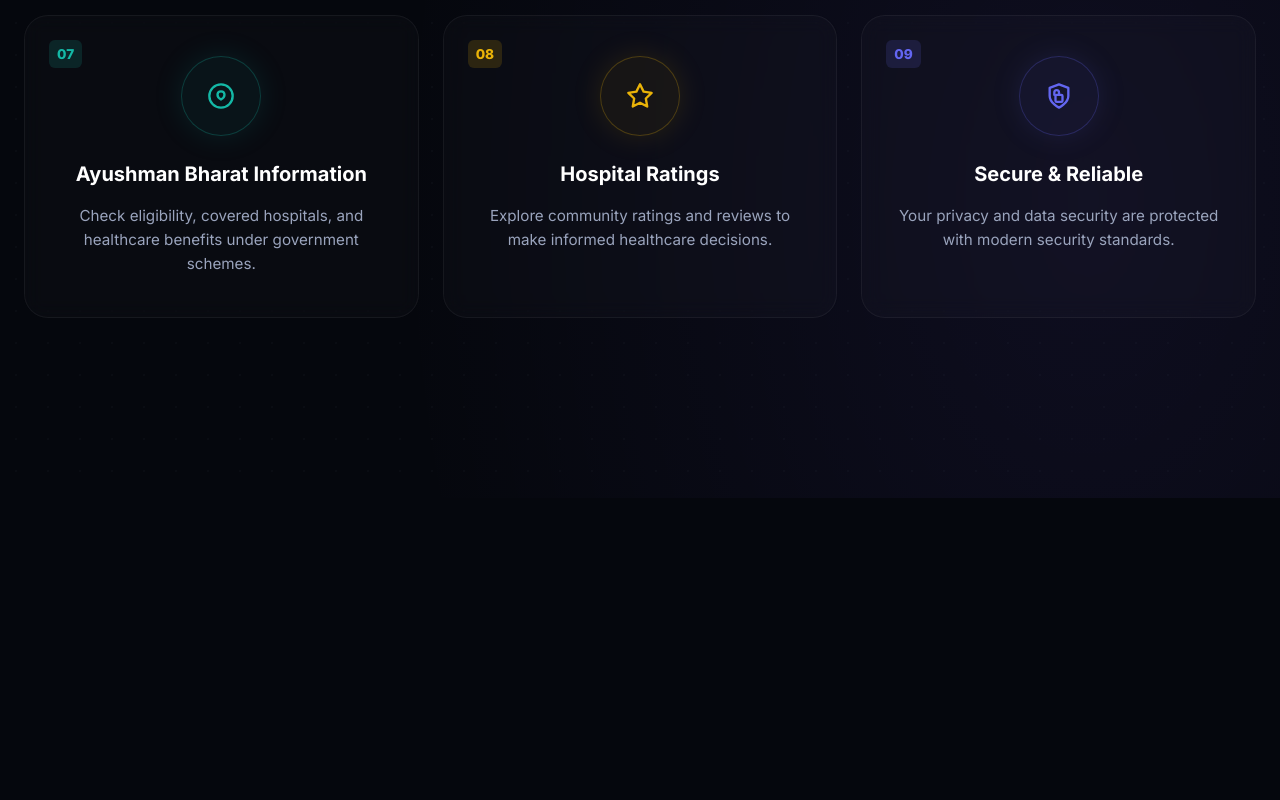
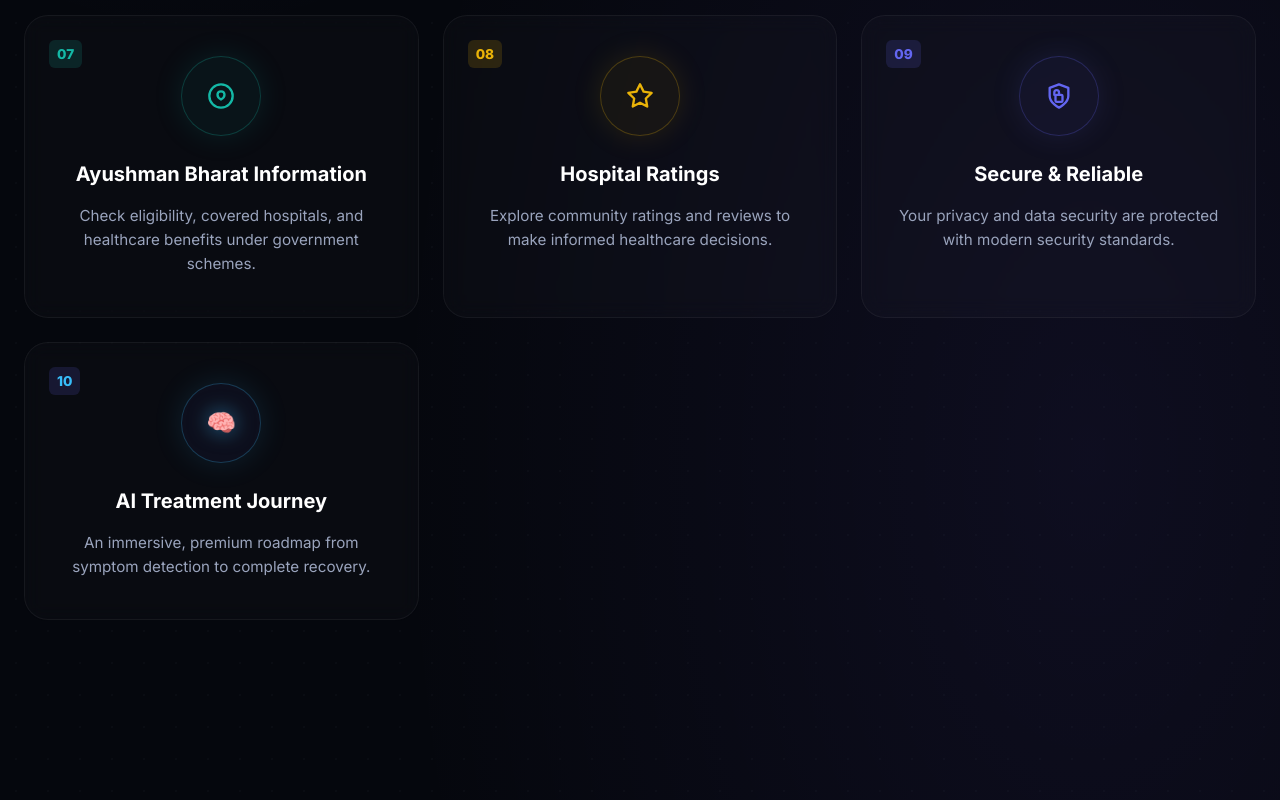
Before and after one commit to HarshitaShakya/Arogya.ai, a React app in the folder frontend/: page /features in a window 1280 px wide. Shown: the part 1570-2370 px from the top of the page. Before the commit the page ends 2068 px from the top, so only its background shows below. Built offline with nearby package versions, Linux system fonts and the light colour scheme; the HTML template or start-up script is replaced by a standard one.

Commit message:
Enhance layout and content for features page

```diff
--- a/frontend/src/pages/Features.jsx
+++ b/frontend/src/pages/Features.jsx
@@ -1,9 +1,11 @@
 import React from 'react'
+import { useNavigate } from 'react-router-dom'
 import { useAppStore } from '../store/appStore'
 import { getTheme } from '../utils/theme'
 import PageGlow from '../components/PageGlow'
 
 export default function Features() {
+  const navigate = useNavigate();
   const { darkMode } = useAppStore();
   const th = getTheme(darkMode);
 
@@ -193,8 +195,9 @@
             { num: '07', icon: <svg width="28" height="28" viewBox="0 0 24 24" fill="none" stroke="#14b8a6" strokeWidth="2" strokeLinecap="round" strokeLinejoin="round"><path d="M12 22C6.5 22 2 17.5 2 12S6.5 2 12 2s10 4.5 10 10-4.5 10-10 10z"></path><path d="M12 8c-2 0-3 1.5-3 3 0 2.5 3 4 3 4s3-1.5 3-4c0-1.5-1-3-3-3z"></path></svg>, title: 'Ayushman Bharat Information', text: 'Check eligibility, covered hospitals, and healthcare benefits under government schemes.', color: '#14b8a6' },
             { num: '08', icon: <svg width="28" height="28" viewBox="0 0 24 24" fill="none" stroke="#eab308" strokeWidth="2" strokeLinecap="round" strokeLinejoin="round"><polygon points="12 2 15.09 8.26 22 9.27 17 14.14 18.18 21.02 12 17.77 5.82 21.02 7 14.14 2 9.27 8.91 8.26 12 2"></polygon></svg>, title: 'Hospital Ratings', text: 'Explore community ratings and reviews to make informed healthcare decisions.', color: '#eab308' },
             { num: '09', icon: <svg width="28" height="28" viewBox="0 0 24 24" fill="none" stroke="#6366f1" strokeWidth="2" strokeLinecap="round" strokeLinejoin="round"><path d="M12 22s8-4 8-10V5l-8-3-8 3v7c0 6 8 10 8 10z"></path><rect x="9" y="11" width="6" height="6" rx="1"></rect><path d="M12 11V9a2 2 0 1 0-4 0v2"></path></svg>, title: 'Secure & Reliable', text: 'Your privacy and data security are protected with modern security standards.', color: '#6366f1' },
+            { num: '10', icon: <span style={{ fontSize: 24, filter: 'drop-shadow(0 0 10px rgba(56,189,248,0.5))' }}>🧠</span>, title: 'AI Treatment Journey', text: 'An immersive, premium roadmap from symptom detection to complete recovery.', color: '#38bdf8', route: '/ai-treatment-journey' },
           ].map((item, idx) => (
-            <div key={idx} style={{ background: 'rgba(255,255,255,0.02)', border: '1px solid rgba(255,255,255,0.05)', borderRadius: '24px', padding: '40px 32px', textAlign: 'center', position: 'relative', overflow: 'hidden', display: 'flex', flexDirection: 'column', alignItems: 'center', transition: 'transform 0.2s, background 0.2s', cursor: 'pointer', backdropFilter: 'blur(10px)' }} onMouseEnter={e => {e.currentTarget.style.transform = 'translateY(-5px)'; e.currentTarget.style.background = 'rgba(255,255,255,0.05)'}} onMouseLeave={e => {e.currentTarget.style.transform = 'translateY(0)'; e.currentTarget.style.background = 'rgba(255,255,255,0.02)'}}>
+            <div key={idx} onClick={() => { if (item.route) navigate(item.route) }} style={{ background: 'rgba(255,255,255,0.02)', border: '1px solid rgba(255,255,255,0.05)', borderRadius: '24px', padding: '40px 32px', textAlign: 'center', position: 'relative', overflow: 'hidden', display: 'flex', flexDirection: 'column', alignItems: 'center', transition: 'transform 0.2s, background 0.2s', cursor: 'pointer', backdropFilter: 'blur(10px)' }} onMouseEnter={e => {e.currentTarget.style.transform = 'translateY(-5px)'; e.currentTarget.style.background = 'rgba(255,255,255,0.05)'}} onMouseLeave={e => {e.currentTarget.style.transform = 'translateY(0)'; e.currentTarget.style.background = 'rgba(255,255,255,0.02)'}}>
 
               {/* Badge */}
               <div style={{ position: 'absolute', top: '24px', left: '24px', background: `rgba(${item.color === '#3b82f6' ? '59,130,246' : item.color === '#10b981' ? '16,185,129' : item.color === '#8b5cf6' ? '139,92,246' : item.color === '#ef4444' ? '239,68,68' : item.color === '#f97316' ? '249,115,22' : item.color === '#0ea5e9' ? '14,165,233' : item.color === '#14b8a6' ? '20,184,166' : item.color === '#eab308' ? '234,179,8' : '99,102,241'}, 0.15)`, color: item.color, padding: '4px 8px', borderRadius: '6px', fontSize: '0.85rem', fontWeight: 800 }}>
```
